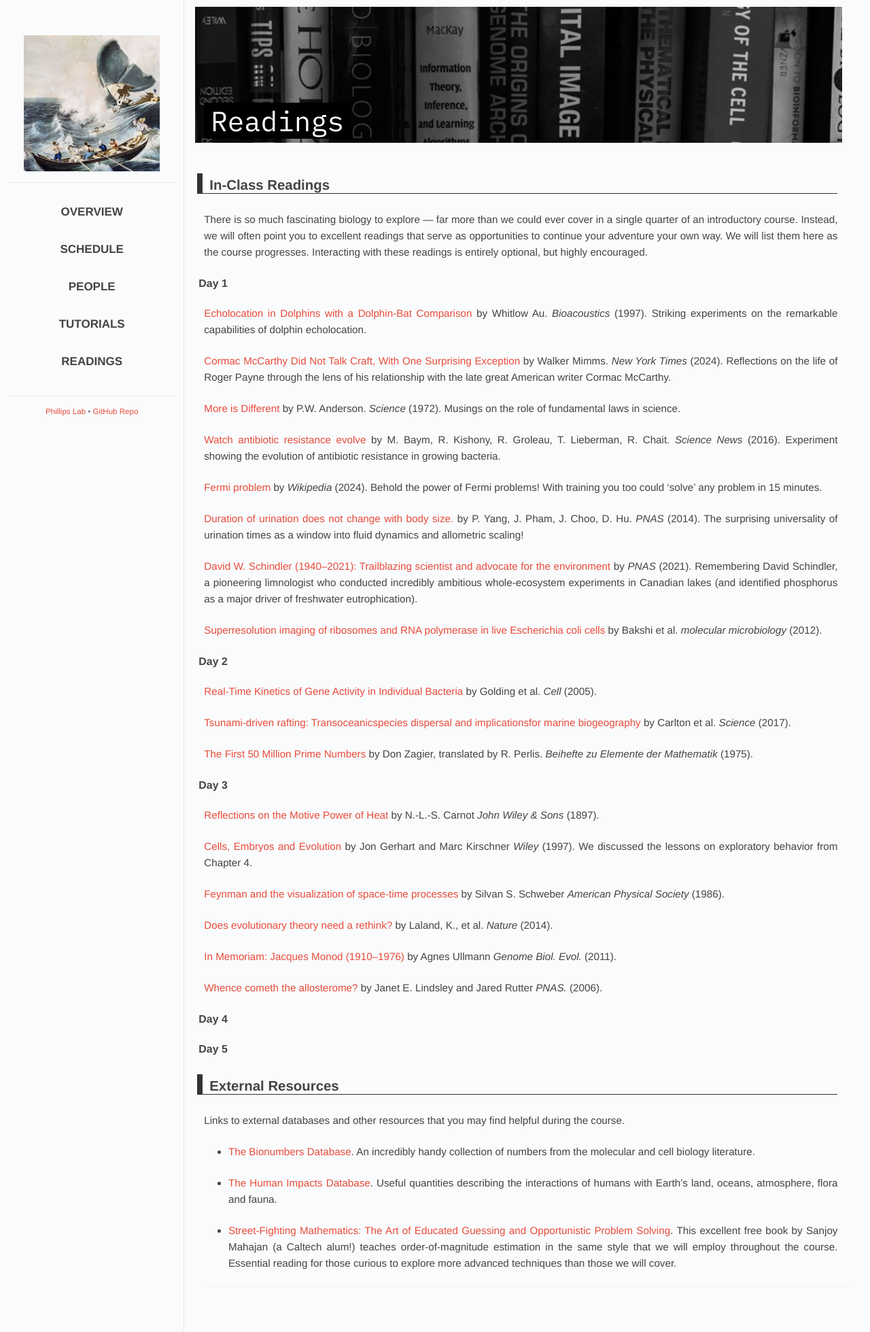
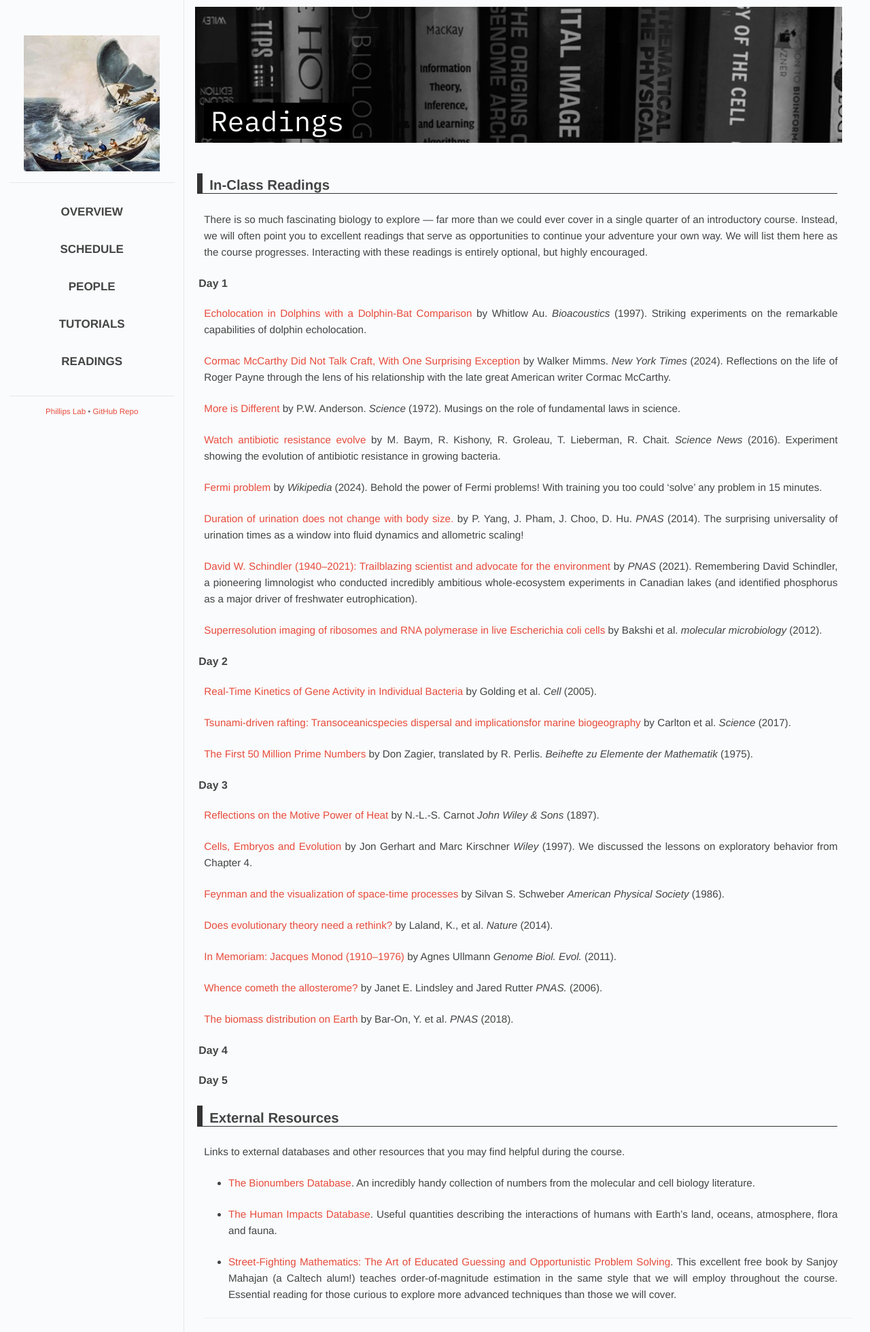
Before and after one commit to RPGroup-PBoC/mpi-pboc, a Jekyll site: the page built from 2024/readings.md, in a window 1280 px wide. Shown: the whole page at 68% size. Built offline with Jekyll 4.4.1, drawn with Linux system fonts in a browser that asks for light colours; some web fonts are replaced.

Commit message:
biomass paper

```diff
--- a/_data/2024/papers.yaml
+++ b/_data/2024/papers.yaml
@@ -118,5 +118,12 @@ Day 3:
   PDF: "lindsley2006-whence-cometh-the-allosterome.pdf"
   description: ""
 
+- title: "The biomass distribution on Earth"
+  author: "Bar-On, Y. et al."
+  journal: "PNAS"
+  year: "2018"
+  PDF: "BarOn2018.pdf"
+  description: ""
+
 Day 4:
 Day 5:
```
Also changed, not shown: 1 other file.
